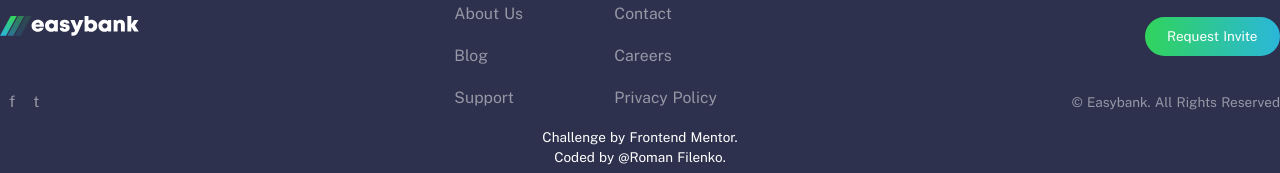
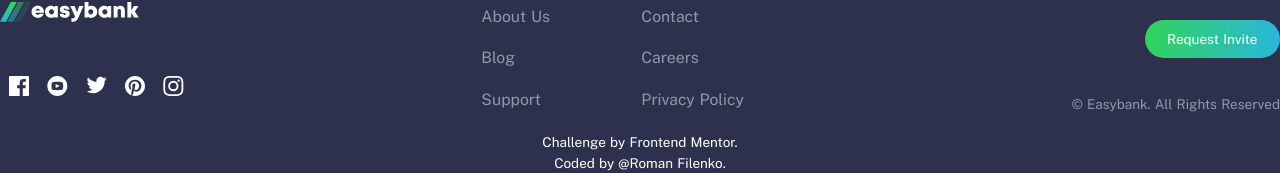
Before and after one commit to rfilenko/easybank-landing, a Nuxt app: page / in a window 1280 px wide. Shown: the part 1240-1413 px from the top of the page. Built offline with nearby package versions, Linux system fonts and the light colour scheme.

Commit message:
social-icons, small styles tweaks

```diff
--- a/components/AppFooter.vue
+++ b/components/AppFooter.vue
@@ -3,16 +3,7 @@
     <div class="container">
       <div class="logo">
         <img src="../assets/images/logo-footer.svg" alt="company logo" />
-        <div class="social-links">
-          <ul>
-            <li>
-              <a href="/">f</a>
-            </li>
-            <li>
-              <a href="/">t</a>
-            </li>
-          </ul>
-        </div>
+        <FooterSocial />
       </div>
       <div class="links">
         <ul>
@@ -56,6 +47,16 @@
     </div>
   </footer>
 </template>
+
+<script>
+import FooterSocial from "~/components/FooterSocial.vue";
+export default {
+  components: {
+    FooterSocial
+  }
+};
+</script>
+
 <style scoped>
 footer {
   margin-top: auto;
@@ -73,6 +74,7 @@
 footer .logo {
   flex-direction: column;
 }
+
 .logo img {
   margin-bottom: 3rem;
   align-self: flex-start;
@@ -130,9 +132,19 @@
   .links li {
     flex-basis: auto;
     align-self: center;
+    margin-bottom: 0.5rem;
+  }
+  .links {
+    margin-bottom: 1.5rem;
   }
   .rights {
     align-items: center;
   }
+  .rights a {
+    margin-bottom: 1rem;
+  }
+  .attribution {
+    margin-top: 2rem;
+  }
 }
 </style>
--- a/components/AppHeader.vue
+++ b/components/AppHeader.vue
@@ -56,6 +56,9 @@
   ul {
     flex-direction: column;
   }
+  header .logo {
+    margin-bottom: 1rem;
+  }
   header .invite {
     margin: 1rem auto;
   }
--- /dev/null
+++ b/components/FooterSocial.vue
@@ -0,0 +1,81 @@
+<template>
+  <div class="social-links">
+    <ul>
+      <li>
+        <a href="#">
+          <svg xmlns="http://www.w3.org/2000/svg" width="20" height="20">
+            <path
+              fill="#FFF"
+              d="M18.896 0H1.104C.494 0 0 .494 0 1.104v17.793C0 19.506.494 20 1.104 20h9.58v-7.745H8.076V9.237h2.606V7.01c0-2.583 1.578-3.99 3.883-3.99 1.104 0 2.052.082 2.329.119v2.7h-1.598c-1.254 0-1.496.597-1.496 1.47v1.928h2.989l-.39 3.018h-2.6V20h5.098c.608 0 1.102-.494 1.102-1.104V1.104C20 .494 19.506 0 18.896 0z"
+            />
+          </svg>
+        </a>
+      </li>
+      <li>
+        <a href="#">
+          <svg xmlns="http://www.w3.org/2000/svg" width="21" height="20">
+            <path
+              fill="#FFF"
+              d="M10.333 0c-5.522 0-10 4.478-10 10 0 5.523 4.478 10 10 10 5.523 0 10-4.477 10-10 0-5.522-4.477-10-10-10zm3.701 14.077c-1.752.12-5.653.12-7.402 0C4.735 13.947 4.514 13.018 4.5 10c.014-3.024.237-3.947 2.132-4.077 1.749-.12 5.651-.12 7.402 0 1.898.13 2.118 1.059 2.133 4.077-.015 3.024-.238 3.947-2.133 4.077zM8.667 8.048l4.097 1.949-4.097 1.955V8.048z"
+            />
+          </svg>
+        </a>
+      </li>
+      <li>
+        <a href="#">
+          <svg xmlns="http://www.w3.org/2000/svg" width="21" height="18">
+            <path
+              fill="#FFF"
+              d="M20.667 2.797a8.192 8.192 0 01-2.357.646 4.11 4.11 0 001.804-2.27 8.22 8.22 0 01-2.606.996A4.096 4.096 0 0014.513.873c-2.649 0-4.595 2.472-3.997 5.038a11.648 11.648 0 01-8.457-4.287 4.109 4.109 0 001.27 5.478A4.086 4.086 0 011.47 6.59c-.045 1.901 1.317 3.68 3.29 4.075a4.113 4.113 0 01-1.853.07 4.106 4.106 0 003.834 2.85 8.25 8.25 0 01-6.075 1.7 11.616 11.616 0 006.29 1.843c7.618 0 11.922-6.434 11.662-12.205a8.354 8.354 0 002.048-2.124z"
+            />
+          </svg>
+        </a>
+      </li>
+      <li>
+        <a href="#">
+          <svg xmlns="http://www.w3.org/2000/svg" width="20" height="20">
+            <path
+              fill="#FFF"
+              d="M10 0C4.478 0 0 4.477 0 10c0 4.237 2.636 7.855 6.356 9.312-.088-.791-.167-2.005.035-2.868.182-.78 1.172-4.97 1.172-4.97s-.299-.6-.299-1.486c0-1.39.806-2.428 1.81-2.428.852 0 1.264.64 1.264 1.408 0 .858-.545 2.14-.828 3.33-.236.995.5 1.807 1.48 1.807 1.778 0 3.144-1.874 3.144-4.58 0-2.393-1.72-4.068-4.177-4.068-2.845 0-4.515 2.135-4.515 4.34 0 .859.331 1.781.745 2.281a.3.3 0 01.069.288l-.278 1.133c-.044.183-.145.223-.335.134-1.249-.581-2.03-2.407-2.03-3.874 0-3.154 2.292-6.052 6.608-6.052 3.469 0 6.165 2.473 6.165 5.776 0 3.447-2.173 6.22-5.19 6.22-1.013 0-1.965-.525-2.291-1.148l-.623 2.378c-.226.869-.835 1.958-1.244 2.621.937.29 1.931.446 2.962.446 5.522 0 10-4.477 10-10S15.522 0 10 0z"
+            />
+          </svg>
+        </a>
+      </li>
+      <li>
+        <a href="#">
+          <svg xmlns="http://www.w3.org/2000/svg" width="21" height="20">
+            <path
+              fill="#FFF"
+              d="M10.333 1.802c2.67 0 2.987.01 4.042.059 2.71.123 3.976 1.409 4.1 4.099.048 1.054.057 1.37.057 4.04 0 2.672-.01 2.988-.058 4.042-.124 2.687-1.386 3.975-4.099 4.099-1.055.048-1.37.058-4.042.058-2.67 0-2.986-.01-4.04-.058-2.717-.124-3.976-1.416-4.1-4.1-.048-1.054-.058-1.37-.058-4.041 0-2.67.01-2.986.058-4.04.124-2.69 1.387-3.977 4.1-4.1 1.054-.048 1.37-.058 4.04-.058zm0-1.802C7.618 0 7.278.012 6.211.06 2.579.227.56 2.242.394 5.877.345 6.944.334 7.284.334 10s.011 3.057.06 4.123c.166 3.632 2.181 5.65 5.816 5.817 1.068.048 1.408.06 4.123.06 2.716 0 3.057-.012 4.124-.06 3.628-.167 5.651-2.182 5.816-5.817.049-1.066.06-1.407.06-4.123s-.011-3.056-.06-4.122C20.11 2.249 18.093.228 14.458.06 13.39.01 13.049 0 10.333 0zm0 4.865a5.135 5.135 0 100 10.27 5.135 5.135 0 000-10.27zm0 8.468a3.333 3.333 0 110-6.666 3.333 3.333 0 010 6.666zm5.339-9.87a1.2 1.2 0 10-.001 2.4 1.2 1.2 0 000-2.4z"
+            />
+          </svg>
+        </a>
+      </li>
+    </ul>
+  </div>
+</template>
+
+<script>
+export default {};
+</script>
+
+<style>
+footer .social-links ul {
+  flex-direction: row;
+}
+svg {
+  transition: all 0.2s ease;
+}
+footer .social-links svg path {
+  fill: var(--white-clr);
+}
+footer .social-links a:hover svg {
+  transform: scale(1.25, 1.25);
+}
+footer .social-links a:hover svg path {
+  fill: var(--primary-clr);
+}
+.social-links {
+  margin-bottom: 2rem;
+}
+</style>
--- a/pages/index.vue
+++ b/pages/index.vue
@@ -102,9 +102,6 @@
   margin-bottom: 0.75rem;
 }
 
-.card + .card {
-  margin-left: 1rem;
-}
 .card img {
   border-top-left-radius: 5px;
   border-top-right-radius: 5px;
@@ -114,10 +111,14 @@
   width: 100%;
   height: 100%;
 }
-
+@media screen and (min-width: 1024px) {
+  .card + .card {
+    margin-left: 1rem;
+  }
+}
 @media screen and (max-width: 1024px) {
   .title {
-    font-size: 32px;
+    font-size: 24px;
     line-height: 1;
   }
 }
@@ -129,5 +130,9 @@
   .card {
     margin-bottom: 2rem;
   }
+  section h3,
+  section .subtitle {
+    line-height: 1.2;
+  }
 }
 </style>
```
